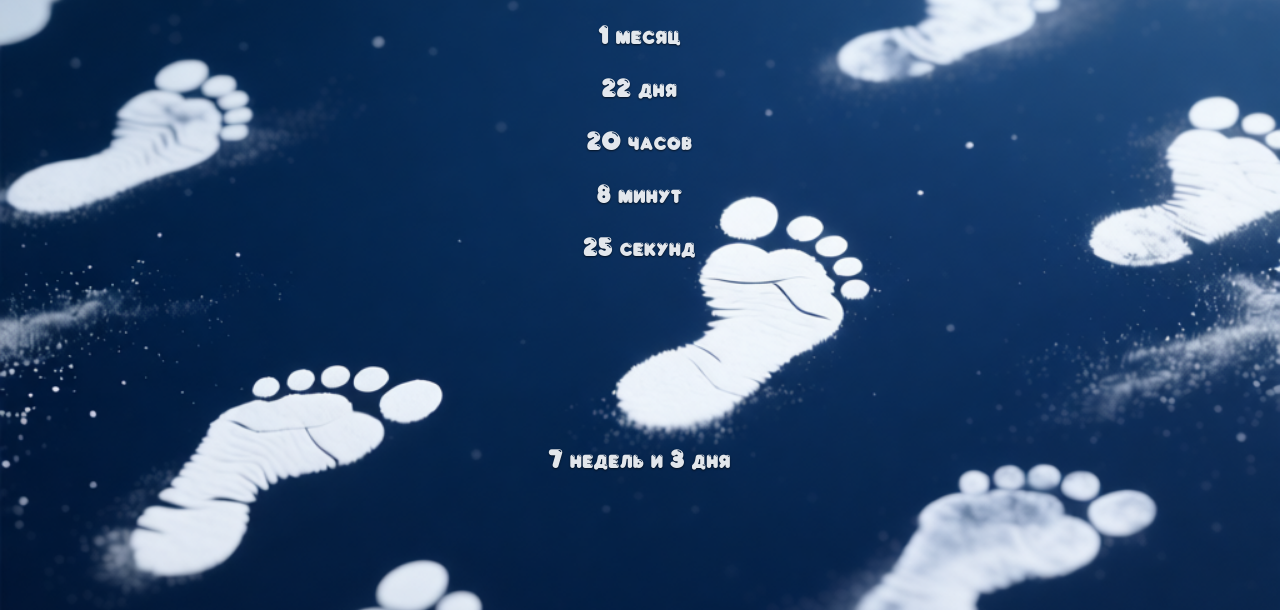
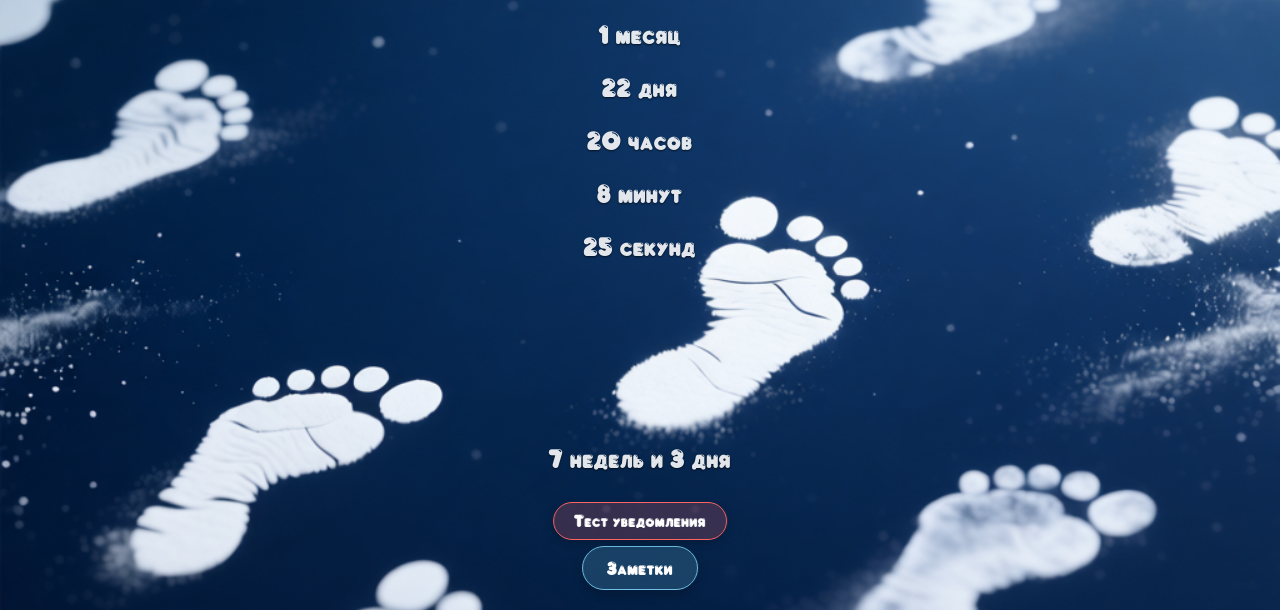
Before and after one commit to pomazunv-svg/son-counter1, a plain HTML site: page index.html in a window 1280 px wide. Shown: the part 190-800 px from the top of the page. Drawn offline with Linux system fonts and the light colour scheme.

Commit message:
index.html

```diff
--- a/index.html
+++ b/index.html
@@ -6,7 +6,8 @@
     <meta name="mobile-web-app-capable" content="yes" />
     <meta name="apple-mobile-web-app-capable" content="yes" />
     <meta name="apple-mobile-web-app-status-bar-style" content="black-translucent" />
-    <title>Сын</title>
+    <title>Сыну</title>
+    <!-- Иконка для ярлыка на iPhone -->
     <link rel="apple-touch-icon" sizes="180x180" href="icon.png">
     <link rel="icon" type="image/png" sizes="192x192" href="icon.png">
     <style>
@@ -87,7 +88,6 @@
             60%, 100% { opacity: 1; }
         }
 
-        /* Анимация: звёздочки при году */
         .celebration-star {
             position: absolute;
             font-size: 1.6rem;
@@ -102,7 +102,6 @@
             100% { transform: translateY(-100px) rotate(30deg); opacity: 0; }
         }
 
-        /* Анимация: луна при новом месяце */
         .celebration-moon {
             position: absolute;
             font-size: 2rem;
@@ -117,6 +116,56 @@
             100% { transform: translateY(0); opacity: 0; }
         }
 
+        /* Кнопка "Заметки" */
+        .nav-button {
+            position: absolute;
+            bottom: 20px;
+            left: 50%;
+            transform: translateX(-50%);
+            background: rgba(110, 193, 228, 0.2);
+            color: white;
+            border: 1px solid #6ec1e4;
+            border-radius: 30px;
+            padding: 10px 24px;
+            font-family: 'Smeshariki Covers', sans-serif;
+            font-size: 1.2rem;
+            text-decoration: none;
+            backdrop-filter: blur(8px);
+            -webkit-backdrop-filter: blur(8px);
+            box-shadow: 0 4px 12px rgba(0,0,0,0.2);
+            transition: all 0.2s ease;
+            z-index: 9;
+        }
+        .nav-button:hover {
+            background: rgba(110, 193, 228, 0.3);
+            transform: translateX(-50%) scale(1.03);
+        }
+
+        /* Кнопка "Тест уведомления" */
+        .test-notification-btn {
+            position: absolute;
+            bottom: 70px;
+            left: 50%;
+            transform: translateX(-50%);
+            background: rgba(255, 100, 100, 0.2);
+            color: white;
+            border: 1px solid #ff6464;
+            border-radius: 30px;
+            padding: 8px 20px;
+            font-family: 'Smeshariki Covers', sans-serif;
+            font-size: 1.1rem;
+            text-decoration: none;
+            backdrop-filter: blur(6px);
+            -webkit-backdrop-filter: blur(6px);
+            box-shadow: 0 3px 8px rgba(0,0,0,0.2);
+            transition: all 0.2s ease;
+            z-index: 9;
+        }
+        .test-notification-btn:hover {
+            background: rgba(255, 100, 100, 0.3);
+            transform: translateX(-50%) scale(1.02);
+        }
+
         @media (max-width: 390px) {
             h1 { font-size: 2.4rem; }
             .counter { font-size: 1.5rem; }
@@ -124,10 +173,13 @@
     </style>
 </head>
 <body>
-    <h1>Нашему сыночку</h1>
+    <h1>Сыну</h1>
     <div class="counter" id="counter">
         Загрузка<span class="dot">.</span><span class="dot">.</span><span class="dot">.</span>
     </div>
+
+    <a href="notes.html" class="nav-button">Заметки</a>
+    <button class="test-notification-btn" onclick="testNotification()">Тест уведомления</button>
 
     <script>
         const birthDate = new Date('2025-09-21T19:20:00');
@@ -136,12 +188,10 @@
         let notificationsEnabled = false;
         let lastNotificationCheck = 0;
 
-    // Запрос разрешения на уведомления
         function requestNotificationPermission() {
             if ('Notification' in window) {
                 Notification.requestPermission().then(permission => {
                     notificationsEnabled = (permission === 'granted');
-                console.log('Уведомления разрешены:', notificationsEnabled);
                 });
             }
         }
@@ -155,8 +205,26 @@
                         badge: 'icon.png'
                     });
                 } catch (e) {
-                console.warn('Не удалось показать уведомление:', e);
+                    console.warn('Ошибка уведомления:', e);
                 }
+            }
+        }
+
+        function testNotification() {
+            if (!('Notification' in window)) {
+                alert('Уведомления не поддерживаются');
+                return;
+            }
+            if (Notification.permission !== 'granted') {
+                alert('Разрешите уведомления при запросе');
+                requestNotificationPermission();
+                setTimeout(() => {
+                    if (Notification.permission === 'granted') {
+                        showNotification('✅ Тест', 'Уведомления работают!');
+                    }
+                }, 1000);
+            } else {
+                showNotification('✅ Тест', 'Уведомления работают!');
             }
         }
 
@@ -257,10 +325,9 @@
             setTimeout(() => moon.remove(), 3100);
         }
 
-    // Отдельная функция для проверки уведомлений
         function checkNotificationsIfNeeded() {
             const now = Date.now();
-        if (now - lastNotificationCheck < 60000) return; // реже чем раз в минуту
+            if (now - lastNotificationCheck < 60000) return;
             lastNotificationCheck = now;
 
             const today = new Date();
@@ -277,15 +344,12 @@
 
             let notified = false;
 
-        // Проверка года: день рождения
             if (years > 0 && today.getDate() === birthDate.getDate() && today.getMonth() === birthDate.getMonth()) {
                 showNotification('🎉 Сыну исполнилось!', `${years} ${pluralize(years, 'год', 'года', 'лет')}!`);
                 notified = true;
             }
 
-        // Проверка месяца: то же число
             if (totalMonths > 0 && today.getDate() === birthDate.getDate()) {
-            // Исключение: если день рождения 31, а сегодня 30 — не показываем
                 const daysInCurrentMonth = getDaysInMonth(today.getFullYear(), today.getMonth());
                 if (birthDate.getDate() <= daysInCurrentMonth) {
                     showNotification('🌙 Сыну исполнился!', `${totalMonths} ${pluralize(totalMonths, 'месяц', 'месяца', 'месяцев')}!`);
@@ -334,7 +398,6 @@
                 prevYears = years;
                 prevTotalMonths = totalMonths;
 
-            // Проверяем уведомления (но не чаще раза в минуту)
                 checkNotificationsIfNeeded();
 
                 let lines = [];
@@ -364,10 +427,9 @@
             }, 150);
         }
 
-    // Инициализация
         requestNotificationPermission();
         updateCounter();
-    setInterval(updateCounter, 1000); // ← СЕКУНДНЫЙ СЧЁТЧИК ВОССТАНОВЛЕН!
+        setInterval(updateCounter, 1000);
     </script>
 </body>
 </html>
```
Lines whose indentation alone changed are shown as unchanged.
